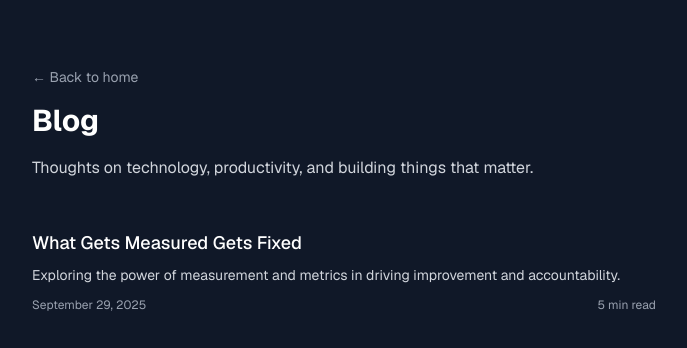
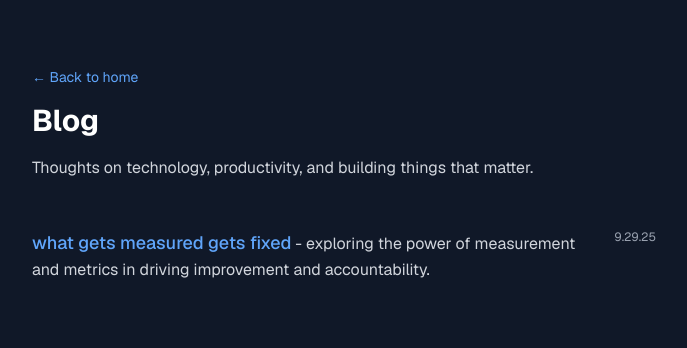
Before and after one commit to kmart8/kmart8.github.io, a Next.js app in the folder kevin-martin-site/: page /blog in a window 1280 px wide. Shown: the top 348 px of the page, without its empty margins (296-983 px from the left). Built offline with nearby package versions, Linux system fonts and the light colour scheme.

Commit message:
Refactor link styles and improve blog post card layout. Updated global link styling for consistency, removed unnecessary hover effects, and adjusted blog post card component for better readability. Also, standardized blog post titles and excerpts to lowercase.

```diff
--- a/kevin-martin-site/src/app/blog/[slug]/page.tsx
+++ b/kevin-martin-site/src/app/blog/[slug]/page.tsx
@@ -41,7 +41,7 @@ export default async function BlogPostPage({ params }: BlogPostPageProps) {
         <div className="mb-8">
           <Link
             href="/blog"
-            className="text-gray-400 hover:text-white transition-colors text-sm"
+            className="text-gray-400 hover:text-white text-sm"
           >
             ← Back to blog
           </Link>
--- a/kevin-martin-site/src/app/blog/page.tsx
+++ b/kevin-martin-site/src/app/blog/page.tsx
@@ -12,7 +12,7 @@ export default function BlogPage() {
         <div className="mb-12">
           <Link
             href="/"
-            className="text-gray-400 hover:text-white transition-colors text-sm mb-4 inline-block"
+            className="text-gray-400 hover:text-white text-sm mb-4 inline-block"
           >
             ← Back to home
           </Link>
--- a/kevin-martin-site/src/app/globals.css
+++ b/kevin-martin-site/src/app/globals.css
@@ -16,7 +16,13 @@ html {
   outline-offset: 2px;
 }
 
-/* Link hover effects */
+/* Global link styling */
 a {
-  transition: color 0.2s ease-in-out;
+  color: #60a5fa; /* blue-400 */
+  text-decoration: none;
+  transition: all 0.2s ease-in-out;
 }
+
+a:hover {
+  text-decoration: underline;
+}
--- a/kevin-martin-site/src/app/page.tsx
+++ b/kevin-martin-site/src/app/page.tsx
@@ -13,7 +13,7 @@ export default function Home() {
               href="https://www.capitalone.com/tech/blog/"
               target="_blank"
               rel="noopener noreferrer"
-              className="text-blue-400 hover:text-blue-300 underline"
+              className="text-blue-400 hover:text-blue-300"
             >
               @capital one
             </a> | fitness enthusiast | skier | builder
@@ -28,12 +28,12 @@ export default function Home() {
           <h2 className="text-lg font-semibold text-white mb-4">Notes</h2>
           <div className="space-y-3">
             <div>
-              <a href="/reading" className="text-gray-300 hover:text-white hover:underline">
+              <a href="/reading" className="text-gray-300 hover:text-white">
                 reading
               </a>
             </div>
             <div>
-              <a href="#" className="text-gray-300 hover:text-white hover:underline">
+              <a href="#" className="text-gray-300 hover:text-white">
                 boston [soon]
               </a>
             </div>
--- a/kevin-martin-site/src/components/BlogPostCard.tsx
+++ b/kevin-martin-site/src/components/BlogPostCard.tsx
@@ -8,27 +8,23 @@ interface BlogPostCardProps {
 export default function BlogPostCard({ post }: BlogPostCardProps) {
   const formatDate = (dateString: string) => {
     const date = new Date(dateString);
-    return date.toLocaleDateString('en-US', {
-      year: 'numeric',
-      month: 'long',
-      day: 'numeric'
-    });
+    const month = date.getMonth() + 1;
+    const day = date.getDate();
+    const year = date.getFullYear().toString().slice(-2);
+    return `${month}.${day}.${year}`;
   };
 
   return (
-    <article className="group">
-      <Link href={`/blog/${post.slug}`} className="block">
-        <h3 className="text-lg font-medium text-white group-hover:text-blue-400 transition-colors mb-2">
+    <article className="flex items-start justify-between">
+      <div className="flex-1">
+        <Link href={`/blog/${post.slug}`} className="text-lg font-medium">
           {post.title}
-        </h3>
-        <p className="text-gray-300 text-sm mb-3 line-clamp-2">
-          {post.excerpt}
-        </p>
-        <div className="flex items-center justify-between text-xs text-gray-400">
-          <span>{formatDate(post.date)}</span>
-          <span>{post.readTime}</span>
-        </div>
-      </Link>
+        </Link>
+        <span className="text-gray-300"> - {post.excerpt}</span>
+      </div>
+      <span className="text-xs text-gray-400 ml-4 flex-shrink-0">
+        {formatDate(post.date)}
+      </span>
     </article>
   );
 }
--- a/kevin-martin-site/src/components/BlogSection.tsx
+++ b/kevin-martin-site/src/components/BlogSection.tsx
@@ -11,7 +11,7 @@ export default function BlogSection() {
         <h2 className="text-lg font-semibold text-white">Blog</h2>
         <Link
           href="/blog"
-          className="text-sm text-gray-400 hover:text-white transition-colors"
+          className="text-sm text-gray-400 hover:text-white"
         >
           View all →
         </Link>
--- a/kevin-martin-site/src/components/MarkdownRenderer.tsx
+++ b/kevin-martin-site/src/components/MarkdownRenderer.tsx
@@ -21,7 +21,7 @@ export default function MarkdownRenderer({ content }: MarkdownRendererProps) {
         li: ({children}) => <li className="mb-1">{children}</li>,
         strong: ({children}) => <strong className="font-semibold text-white">{children}</strong>,
         em: ({children}) => <em className="italic text-gray-400">{children}</em>,
-        a: ({href, children}) => <a href={href} className="text-blue-400 hover:text-blue-300 underline transition-colors" target={href?.startsWith('http') ? '_blank' : undefined} rel={href?.startsWith('http') ? 'noopener noreferrer' : undefined}>{children}</a>,
+        a: ({href, children}) => <a href={href} className="text-blue-400 hover:text-blue-300" target={href?.startsWith('http') ? '_blank' : undefined} rel={href?.startsWith('http') ? 'noopener noreferrer' : undefined}>{children}</a>,
       }}
     >
       {content}
--- a/kevin-martin-site/src/data/blog.ts
+++ b/kevin-martin-site/src/data/blog.ts
@@ -12,9 +12,9 @@ export interface BlogPost {
 export const blogPosts: BlogPost[] = [
   {
     id: "what-gets-measured-gets-fixed",
-    title: "What Gets Measured Gets Fixed",
+    title: "what gets measured gets fixed",
     slug: "what-gets-measured-gets-fixed",
-    excerpt: "Exploring the power of measurement and metrics in driving improvement and accountability.",
+    excerpt: "exploring the power of measurement and metrics in driving improvement and accountability.",
     content: `
 Creating a personal site can have many different purposes (it certainly does for me), of my goals is to help measure my progress and hold myself accountable to my own goals.
 Having a centralized and public place to share whatever is on my mind enables me to reflect on my progress and make adjustments as needed.
```
